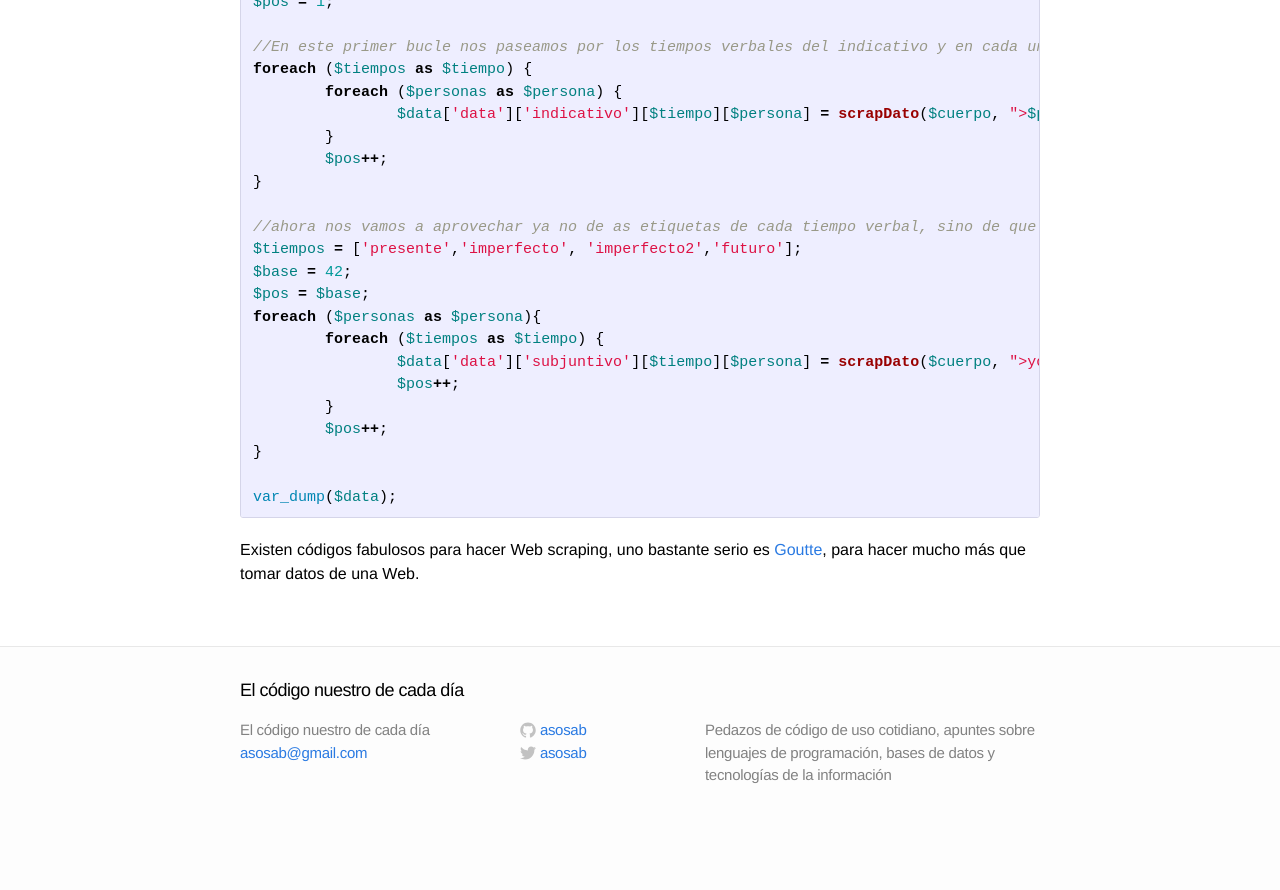
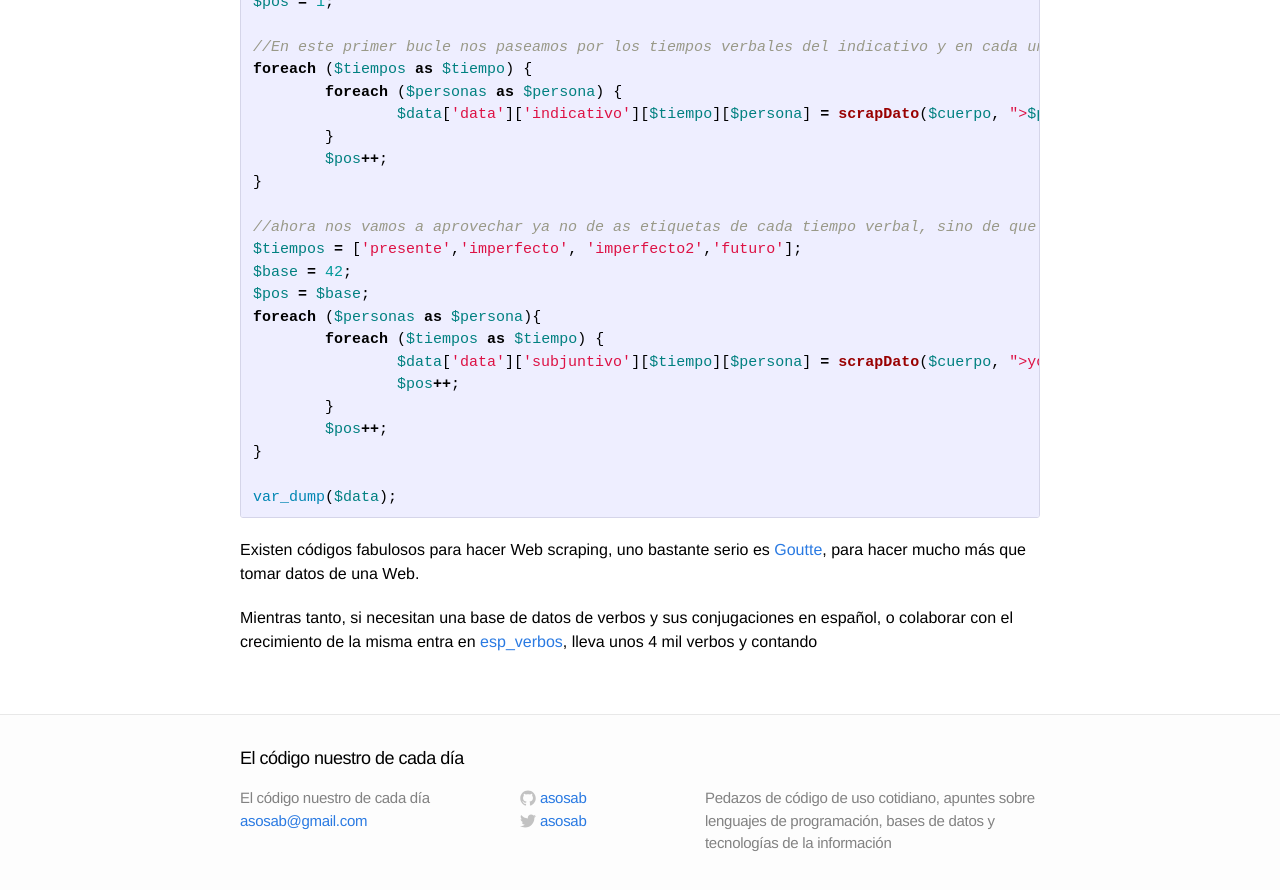
Before and after one commit to asosab/asosab.github.io, a Jekyll site: the page built from _posts/2017-06-16-PHP-scraping.markdown, in a window 1280 px wide and 900 px high, scrolled down 1116 px. Shown: the top 890 px of the window. Built offline with Jekyll 4.4.1, drawn with Linux system fonts in a browser that asks for light colours; comment, search, counter and statistics services are not loaded; before the commit the page ends 1948 px from its top, so only the background shows below that.

Commit message:
post es_verbos

```diff
--- a/_posts/2017-06-16-PHP-scraping.markdown
+++ b/_posts/2017-06-16-PHP-scraping.markdown
@@ -72,6 +72,9 @@ var_dump($data);
 
 Existen códigos fabulosos para hacer Web scraping, uno bastante serio es [Goutte][Goutte], para hacer mucho más que tomar datos de una Web.
 
+Mientras tanto, si necesitan una base de datos de verbos y sus conjugaciones en español, o colaborar con el crecimiento de la misma entra en [esp_verbos][esp_verbos], lleva unos 4 mil verbos y contando
+
+[esp_verbos]: https://github.com/asosab/esp_verbos
 [spanishdict]: http://www.spanishdict.com/conjugate/esperar
 [Web scraping]:    https://es.wikipedia.org/wiki/Web_scraping
 [Goutte]: https://github.com/FriendsOfPHP/Goutte
```
